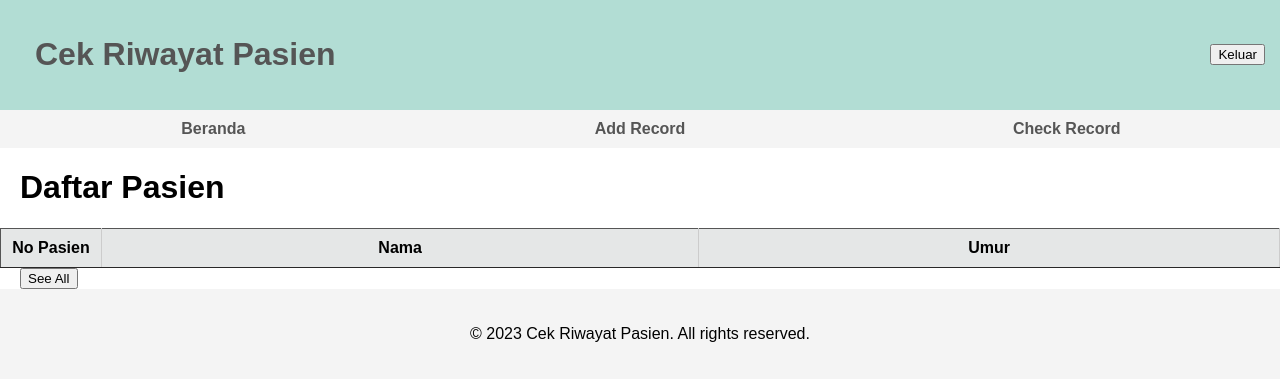
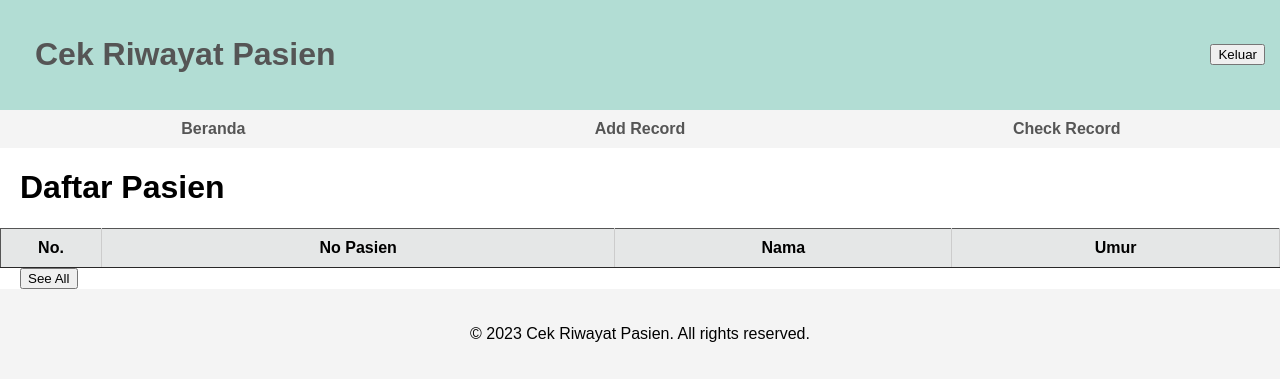
Before and after one commit to radara09/hyper-monitor-ndn, a website: page public/check/seePatients.html in a window 1280 px wide. Drawn offline with Linux system fonts and the light colour scheme.

Commit message:
nambah no.urut dan icon web

```diff
--- a/public/check/seePatients.html
+++ b/public/check/seePatients.html
@@ -2,6 +2,7 @@
 <html>
 <head>
   <title>Daftar Pasien</title>
+  <link rel="icon" href="/public/images/hiper.png">
   <link rel="stylesheet" href="seePatients.css">
 </head>
 <body>
@@ -21,6 +22,7 @@
   <table>
     <thead>
       <tr>
+        <th>No.</th>
         <th>No Pasien</th>
         <th>Nama</th>
         <th>Umur</th>
```
